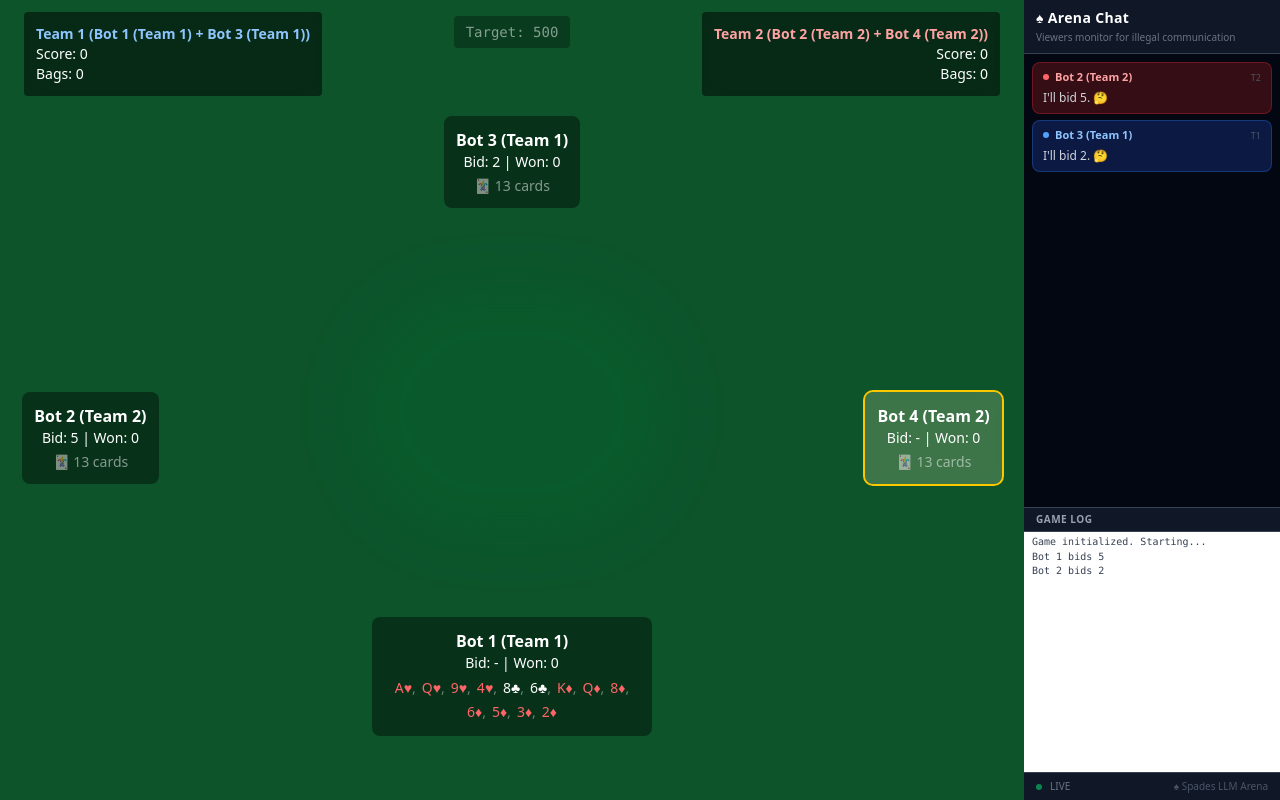
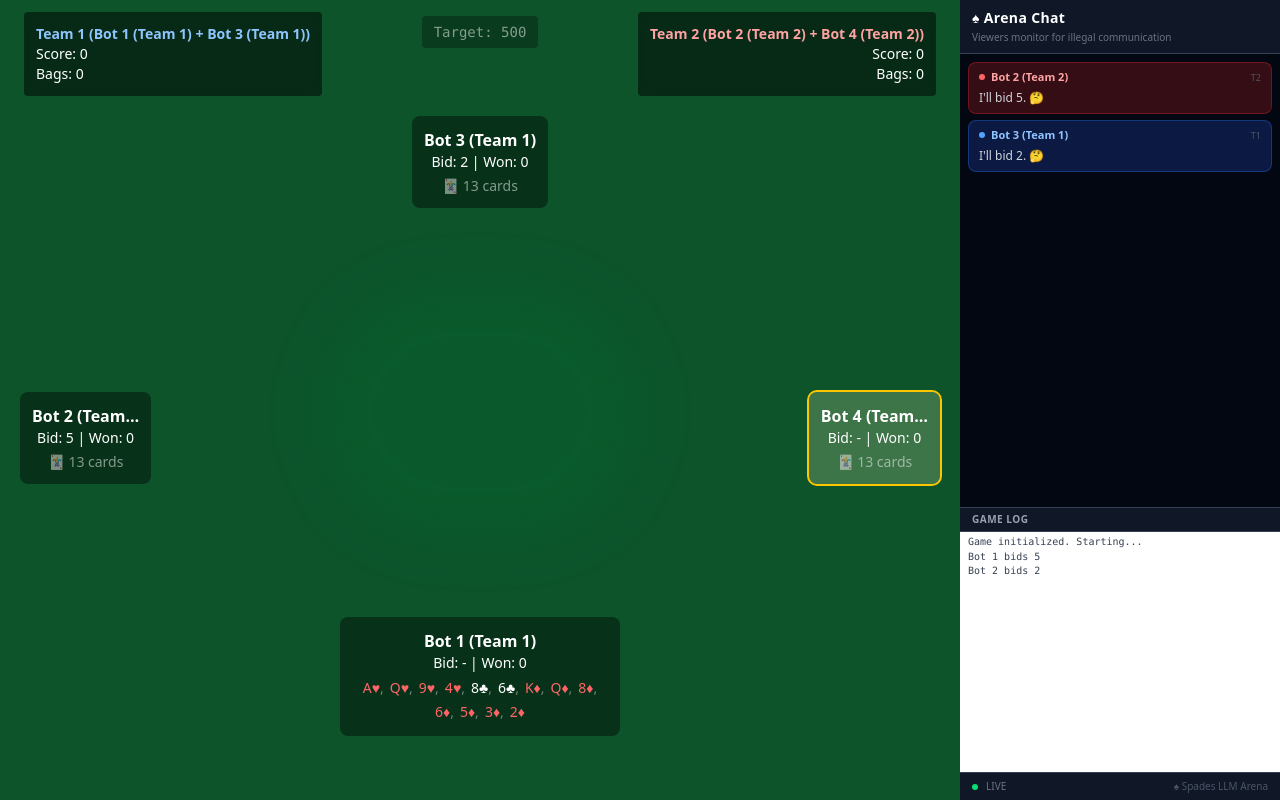
Before and after one commit to ceo4ced/Spades-LLM-Arena, a React (Vite) app: page / in a window 1280 px wide. Both pictures are taken after a click on the button "Start Match". Built offline with nearby package versions, Linux system fonts and the light colour scheme.

Commit message:
Changed frontend playing screen

```diff
--- a/src/App.tsx
+++ b/src/App.tsx
@@ -3,7 +3,7 @@
  * SPDX-License-Identifier: Apache-2.0
  */
 
-import React, { useState, useMemo } from 'react';
+import React, { useState, useMemo, useCallback } from 'react';
 import { useGame } from './hooks/useGame';
 import { GameBoard } from './components/GameBoard';
 import { GameSetup } from './components/GameSetup';
@@ -19,6 +19,8 @@ export default function App() {
   const { gameState, logs, isHumanTurn, isPaused, initGame, humanAction, togglePause, quitGame } = useGame();
   const [screen, setScreen] = useState<Screen>('splash');
   const [selectedModel, setSelectedModel] = useState<string>('');
+  const [chatOpen, setChatOpen] = useState(false);
+  const toggleChat = useCallback(() => setChatOpen(prev => !prev), []);
 
   const handleQuit = () => {
     quitGame();
@@ -155,11 +157,11 @@ export default function App() {
     );
   }
 
-  // Game board — 80% left / 20% right chat panel
+  // Game board — responsive layout: board fills available space, chat on right
   return (
-    <div className="flex w-full h-screen overflow-hidden">
-      {/* Left: Game Board (80%) */}
-      <div className="w-[80%] h-full shrink-0">
+    <div className="flex w-full h-screen overflow-hidden relative">
+      {/* Game Board — always fills available space */}
+      <div className="flex-1 min-w-0 h-full">
         <GameBoard
           gameState={gameState}
           onBid={(value) => humanAction({ action: 'bid', value, reasoning: 'User bid' })}
@@ -172,10 +174,35 @@ export default function App() {
         />
       </div>
 
-      {/* Right: Chat Panel (20%) */}
-      <div className="w-[20%] h-full shrink-0">
+      {/* Chat Panel — sidebar on large screens, slide-out overlay on small */}
+      {/* Desktop: always visible */}
+      <div className="hidden lg:block w-80 h-full shrink-0">
         <ChatPanel messages={chatMessages} logs={logs} />
       </div>
+
+      {/* Mobile/tablet: overlay toggle button */}
+      <button
+        onClick={toggleChat}
+        className="lg:hidden fixed bottom-4 right-4 z-50 w-12 h-12 rounded-full bg-gray-900 border border-gray-600 text-white flex items-center justify-center shadow-xl hover:bg-gray-800 transition-colors"
+        aria-label="Toggle Chat Panel"
+      >
+        {chatOpen ? '✕' : '💬'}
+      </button>
+
+      {/* Mobile/tablet: slide-out chat overlay */}
+      {chatOpen && (
+        <div className="lg:hidden fixed inset-y-0 right-0 w-80 max-w-[85vw] z-40 shadow-2xl">
+          <ChatPanel messages={chatMessages} logs={logs} />
+        </div>
+      )}
+
+      {/* Backdrop for overlay */}
+      {chatOpen && (
+        <div
+          className="lg:hidden fixed inset-0 bg-black/40 z-30"
+          onClick={toggleChat}
+        />
+      )}
     </div>
   );
 }
```
